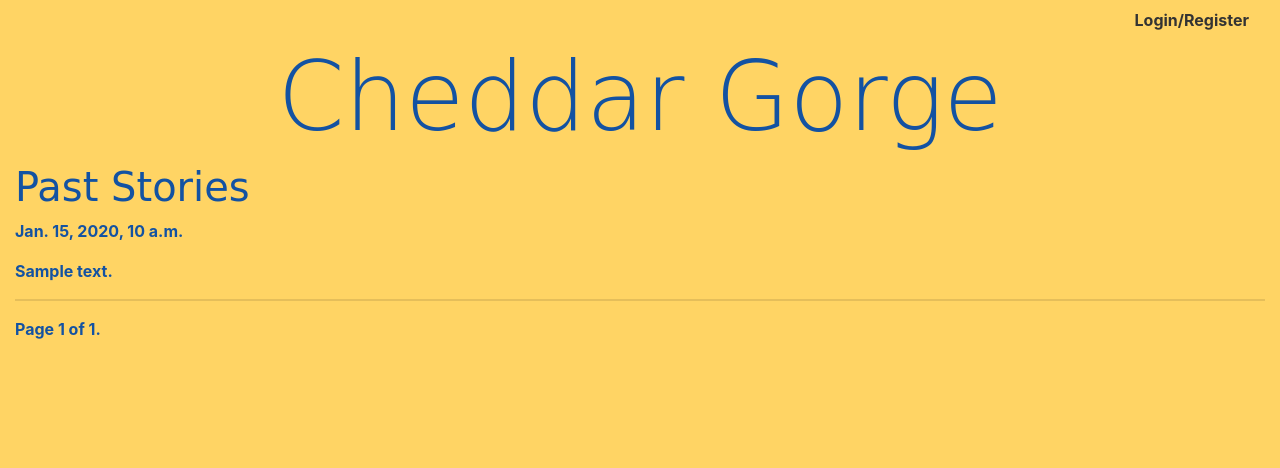
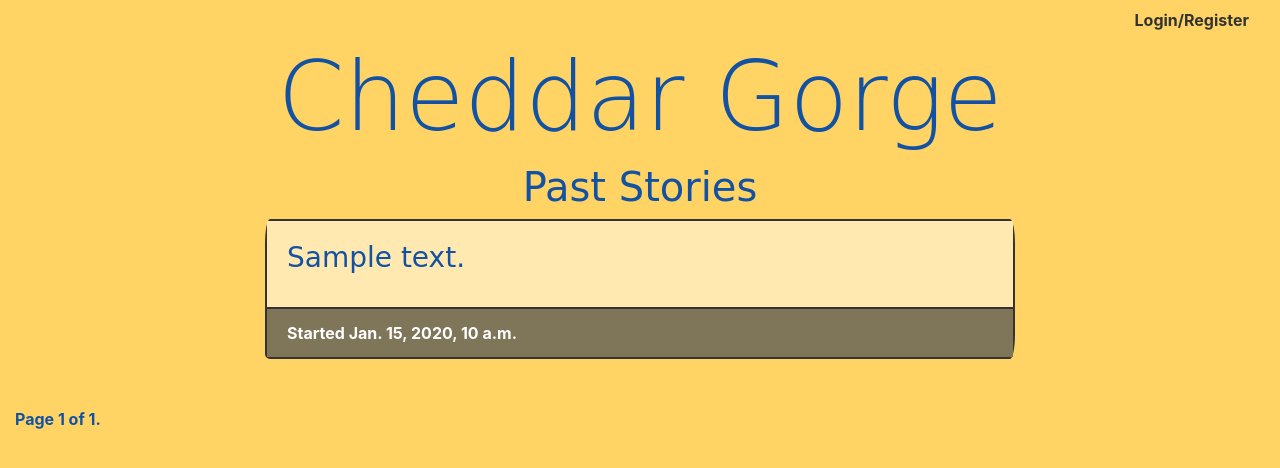
Before and after one commit to SteveWooding/cheddar-gorge, a Django app: page /archive/ in a window 1280 px wide. Shown: the top 468 px of the page. Run offline with Django 3.2, Linux system fonts and the light colour scheme; tables that the repository leaves empty hold one stand-in row (values such as "Sample post"); some libraries are stand-ins or nearby versions; some web fonts are replaced.

Commit message:
feat: Style the archive story list with Bootstap4 cards

```diff
--- a/cheddargorge/wordrelaygame/templates/wordrelaygame/story_list.html
+++ b/cheddargorge/wordrelaygame/templates/wordrelaygame/story_list.html
@@ -1,19 +1,22 @@
 {% extends "base.html" %}
 {% block content %}
 
-<h1>Past Stories</h1>
+<h1 class="text-center">Past Stories</h1>
 {% for story in object_list %}
-  <div>
-    <p>{{ story.date_created }}</p>
-    <p>
-      {% for word in story.words.all %}
-        {{ word }}
-      {% endfor %}
-    </p>
-    <hr/>
+  <div class="card mx-auto story">
+      <div class="card-body">
+        <h3 class="card-title">
+        {% for word in story.words.all %}
+          {{ word }}
+        {% endfor %}
+        </h3>
+      </div>
+      <div class="card-footer text-white">
+        Started {{ story.date_created }}
+      </div>
   </div>
 {% empty %}
-  <p>No stories yet.</p>
+  <h2>No stories yet. :-(</h2>
 {% endfor %}
 
 
```
